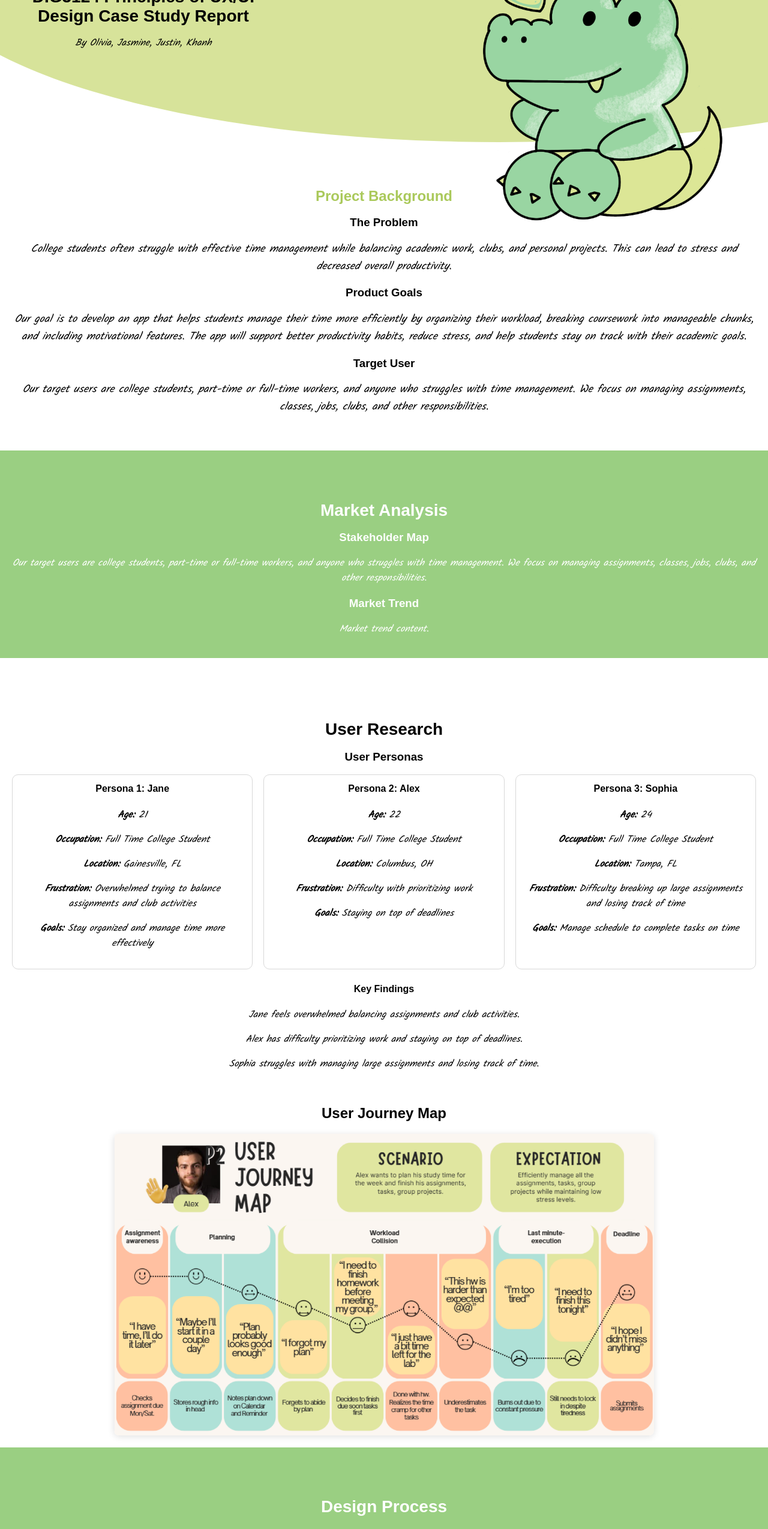
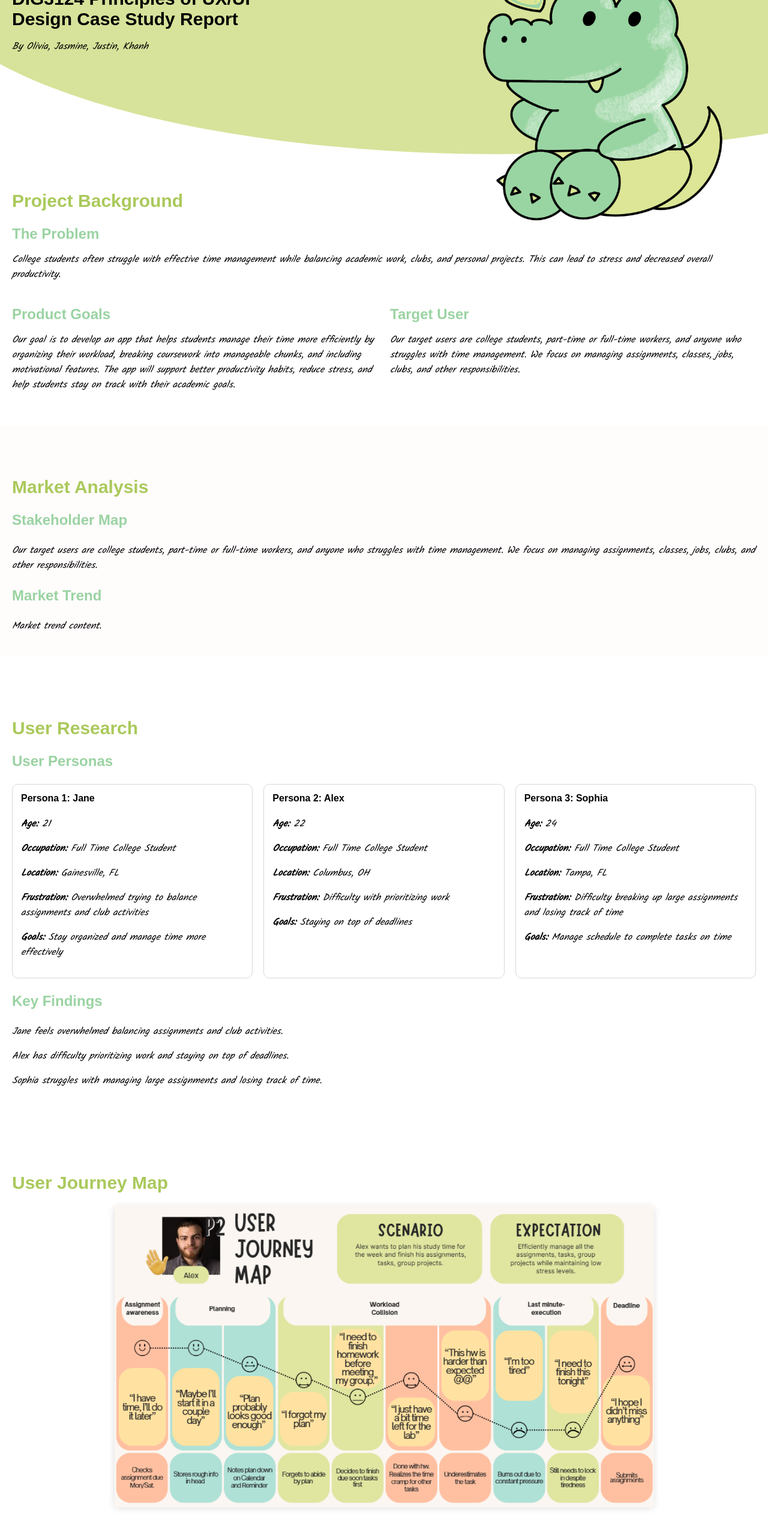
Before and after one commit to ofarino/DIG3124-Group-Portfolio, a plain HTML site: page index.html in a window 1280 px wide. Shown: the part 240-2789 px from the top of the page at 60% size. Drawn offline with Linux system fonts and the light colour scheme.

Commit message:
styling fixes

```diff
--- a/index.html
+++ b/index.html
@@ -46,11 +46,21 @@
     <h3>The Problem</h3>
     <p class="kalamfont">College students often struggle with effective time management while balancing academic work, clubs, and personal projects. This can lead to stress and decreased overall productivity.</p>
 
+<div class="columns">
+  <div class="column">
     <h3>Product Goals</h3>
-    <p class="kalamfont">Our goal is to develop an app that helps students manage their time more efficiently by organizing their workload, breaking coursework into manageable chunks, and including motivational features. The app will support better productivity habits, reduce stress, and help students stay on track with their academic goals.</p>
+    <p class="kalamfont">
+      Our goal is to develop an app that helps students manage their time more efficiently by organizing their workload, breaking coursework into manageable chunks, and including motivational features. The app will support better productivity habits, reduce stress, and help students stay on track with their academic goals.
+    </p>
+  </div>
+
+  <div class="column">
     <h3>Target User</h3>
-    <p class="kalamfont">Our target users are college students, part-time or full-time workers, and anyone who struggles with time management. We focus on managing assignments, classes, jobs, clubs, and other responsibilities.</p>
-    </div>
+    <p class="kalamfont">Our target users are college students, part-time or full-time workers, and anyone who struggles with time management. We focus on managing assignments, classes, jobs, clubs, and other responsibilities.
+    </p>
+  </div>
+</div>
+</div>
 
     <div class="market-analysis" id="market-analysis">
         <h2>Market Analysis</h2>
@@ -92,12 +102,13 @@
             </div>
         </div>
 
-        <h4>Key Findings</h4>
+        <h3>Key Findings</h3>
         <p class="kalamfont">Jane feels overwhelmed balancing assignments and club activities.</p>
         <p class="kalamfont">Alex has difficulty prioritizing work and staying on top of deadlines.</p>
         <p class="kalamfont">Sophia struggles with managing large assignments and losing track of time.</p>
         </div>
     <div>
+        <div class="user-journey">
         <h2>User Journey Map</h2>
         <img src="Img/userjourneymap.png" alt="User Journey Map" class="journey-map-img lightbox-trigger">
 
@@ -105,7 +116,7 @@
             <img src="Img/userjourneymap.png" alt="User Journey Map Full Screen">
         </div>
     </div>
-
+</div>
 
     <div class="design-process" id="design-process">
         <h2>Design Process</h2>
--- a/style.css
+++ b/style.css
@@ -16,7 +16,11 @@
 h3,
 h4,
 p {
-  text-align: center;
+  text-align: left;
+}
+h3{
+    color: var(--secondary-color);
+    font-size: 24px;
 }
 
  a{
@@ -83,7 +87,7 @@
 }
 
 .hero{
-  margin-top: 0;
+  margin-top: 0px;
   padding: 20px;
   position: relative;
   overflow: hidden;
@@ -97,7 +101,7 @@
   right: -40%;
   top: -170px;
   width: 150%;
-  height: 580px;
+  height: 600px;
   background: var(--primary-color);
   border-radius: 50%;
 }
@@ -107,8 +111,8 @@
   margin-bottom: 5px;
 }
 .hero h2{
-  font-size: 28px;
-  margin-bottom: 10px;
+  font-size: 30px;
+  margin-bottom: 5px;
 }
 .hero-right {
   display: flex;
@@ -127,19 +131,32 @@
     padding-top: 60px;
 }
 .background h2{
+  font-size: 30px;
   padding-top: -20px;
   margin-bottom: 15px;
   color: var(--text-green);
 }
+
+.background h3{
+  margin-bottom: 10px;
+  color: var(--secondary-color);
+}
+
+.background .columns {
+  display: grid;
+  grid-template-columns: 1fr 1fr;
+  gap: 20px;
+}
 .market-analysis{
-    color: white;
-    background-color: rgb(154, 207, 130);
+    color: rgb(0, 0, 0);
+    background-color: rgb(255, 252, 252);
     margin-top: 20px;
     padding: 20px;
     padding-top: 60px;
 }
 .market-analysis h2{
-    font-size: 28px;
+    color: var(--text-green);
+    font-size: 30px;
     margin-bottom: 10px;
 }
 .user-research{
@@ -148,7 +165,8 @@
     padding-top: 60px;
 }
 .user-research h2{
-    font-size: 28px;
+    color: var(--text-green);
+    font-size: 30px;
     margin-bottom: 10px;
 }
 
@@ -169,16 +187,29 @@
 .persona-card h4 {
   margin-top: 0;
 }
+
+.user-journey {
+    margin-top: 20px;
+    padding: 20px;
+    padding-top: 60px;
+}
+.user-journey h2{
+    font-size: 30px;
+    margin-bottom: 10px;
+    color: var(--text-green);
+}
 .design-process{
-    color: white;
-    background-color: rgb(154, 207, 130);
+    box-shadow: 0 2px 12px rgba(0,0,0,0.12);
+    color: rgb(0, 0, 0);
+    background-color: rgb(255, 252, 252);
     margin-top: 20px;
     padding: 20px;
     padding-top: 60px;
 }
 .design-process h2{
-    font-size: 28px;
+    font-size: 30px;
     margin-bottom: 10px;
+    color: var(--text-green);
 }
 .final-prototype{
     margin-top: 20px;
@@ -186,19 +217,22 @@
     padding-top: 60px;
 }
 .final-prototype h2{
-    font-size: 28px;
+    font-size: 30px;
     margin-bottom: 10px;
+    color: var(--text-green);
 }
 .reflection{
-    background-color: rgb(154, 207, 130);
-    color: white;
+    box-shadow: 0 2px 12px rgba(0,0,0,0.12);
+    color: rgb(0, 0, 0);
+    background-color: rgb(255, 252, 252);
     margin-top: 20px;
     padding: 20px;
     padding-top: 60px;
 }
 .reflection h2{
-    font-size: 28px;
+    font-size: 30px;
     margin-bottom: 10px;
+    color: var(--text-green);
 }
 
 
@@ -220,9 +254,6 @@
   max-width: 60%;
 }
 
-.background p {
-  font-size: 18px;
- }
 
 .kalamfont {
   font-family: 'Kalam', cursive;
```
